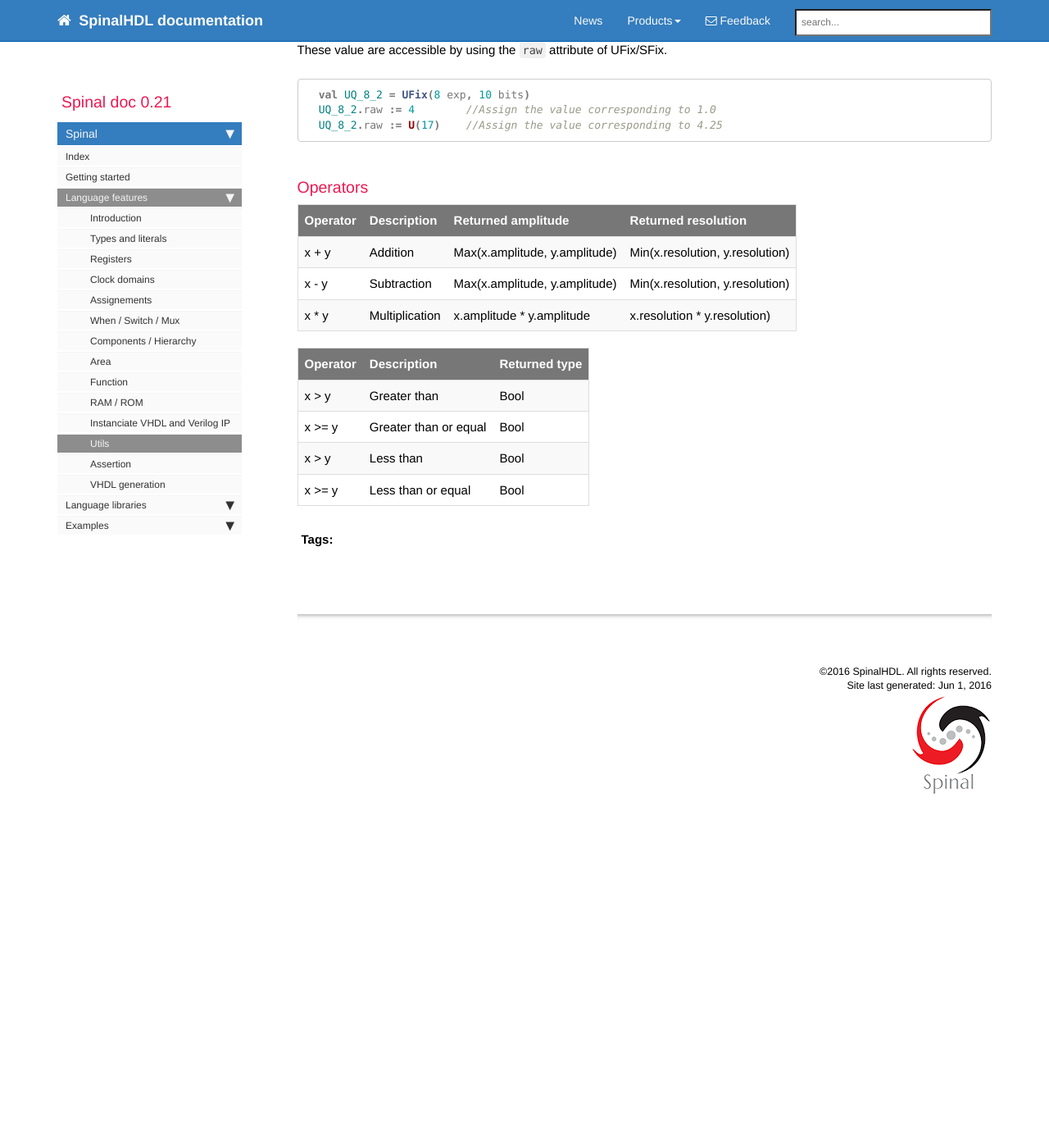
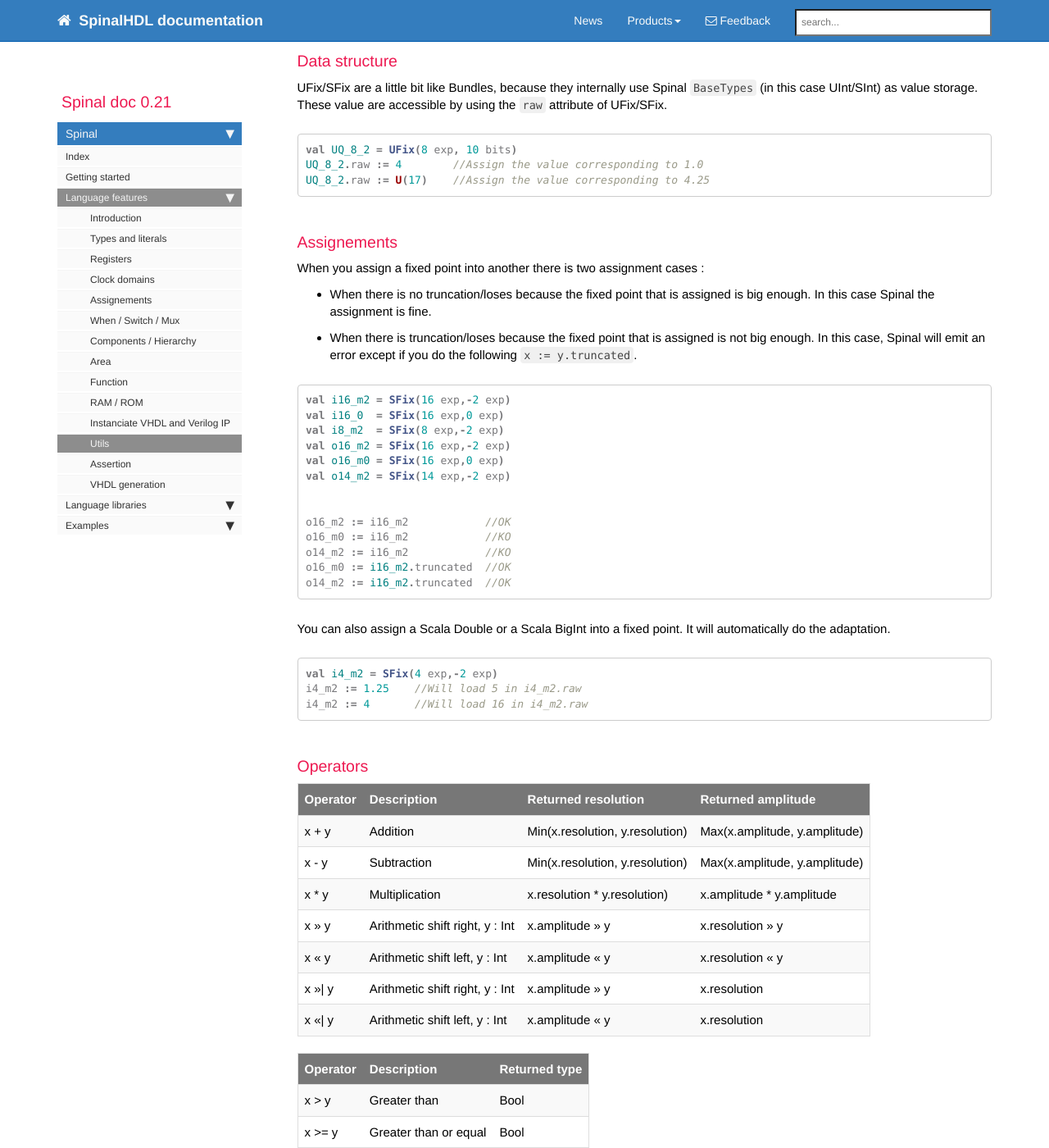
Before and after one commit to SpinalHDL/SpinalDoc, a Jekyll site: the page built from spinal/core/utils.md, in a window 1280 px wide and 1400 px high, scrolled down 1575 px. Shown: the whole window at 82% size. Built offline with Jekyll 4.4.1, drawn with Linux system fonts in a browser that asks for light colours; nearby versions of some CDN libraries; comment, search, counter and statistics services are not loaded; before the commit the page ends 2604 px from its top, so only the background shows below that; some of the changed text lies outside the part shown.

Commit message:
fixed point documentation done

````diff
--- a/spinal/core/utils.md
+++ b/spinal/core/utils.md
@@ -21,7 +21,7 @@
 ## Fixed point
 Spinal include an implementation of fixed point data types called UFix for the unsigned version and SFix for the signed one.
 
-{% include warning.html content="The Spinal fixed point support was not extensively used/tested, if you have any bug with it or you think that an functionality is missing, please make an github issue and then let's talk about it. Do not use undocumented features." %}
+{% include warning.html content="The Spinal fixed point support is partially used/tested, if you have any bug with it or you think that an functionality is missing, please make an github issue and then let's talk about it. Do not use undocumented features." %}
 
 ### Declaration
 There many imaginable ways to define the format of a given fixed point number. A popular one is to specify how many bits are used after and before the point plus an optional bit for the sign. For example Q8.3 will mean an signed fixed point of 1+8+3 bits, where 8 bit are used for the natural portion and 3 bits for the fractional portion. More information [there](https://en.wikipedia.org/wiki/Q_(number_format)).
@@ -55,18 +55,52 @@
 UFix/SFix are a little bit like Bundles, because they internally use Spinal `BaseTypes` (in this case UInt/SInt) as value storage. These value are accessible by using the `raw` attribute of UFix/SFix.
 
 ```scala
-  val UQ_8_2 = UFix(8 exp, 10 bits)
-  UQ_8_2.raw := 4        //Assign the value corresponding to 1.0
-  UQ_8_2.raw := U(17)    //Assign the value corresponding to 4.25
+val UQ_8_2 = UFix(8 exp, 10 bits)
+UQ_8_2.raw := 4        //Assign the value corresponding to 1.0
+UQ_8_2.raw := U(17)    //Assign the value corresponding to 4.25
+```
+
+### Assignements
+When you assign a fixed point into another there is two assignment cases :
+
+- When there is no truncation/loses because the fixed point that is assigned is big enough. In this case Spinal the assignment is fine.
+- When there is truncation/loses because the fixed point that is assigned is not big enough. In this case, Spinal will emit an error except if you do the following `x := y.truncated`.
+
+```scala
+val i16_m2 = SFix(16 exp,-2 exp)
+val i16_0  = SFix(16 exp,0 exp)
+val i8_m2  = SFix(8 exp,-2 exp)
+val o16_m2 = SFix(16 exp,-2 exp)
+val o16_m0 = SFix(16 exp,0 exp)
+val o14_m2 = SFix(14 exp,-2 exp)
+
+
+o16_m2 := i16_m2            //OK
+o16_m0 := i16_m2            //KO
+o14_m2 := i16_m2            //KO
+o16_m0 := i16_m2.truncated  //OK
+o14_m2 := i16_m2.truncated  //OK
+```
+
+You can also assign a Scala Double or a Scala BigInt into a fixed point. It will automatically do the adaptation.
+
+```scala
+val i4_m2 = SFix(4 exp,-2 exp)
+i4_m2 := 1.25    //Will load 5 in i4_m2.raw
+i4_m2 := 4       //Will load 16 in i4_m2.raw
 ```
 
 ### Operators
 
-| Operator | Description | Returned amplitude | Returned resolution |
+| Operator | Description | Returned resolution | Returned amplitude |
 | ------- | ---- | --- | --- |
-| x + y |  Addition | Max(x.amplitude, y.amplitude) |  Min(x.resolution, y.resolution) |
-| x - y |  Subtraction  | Max(x.amplitude, y.amplitude) |  Min(x.resolution, y.resolution) |
-| x * y |  Multiplication | x.amplitude * y.amplitude |  x.resolution * y.resolution) |
+| x + y |  Addition |  Min(x.resolution, y.resolution) | Max(x.amplitude, y.amplitude) |
+| x - y |  Subtraction  |   Min(x.resolution, y.resolution) | Max(x.amplitude, y.amplitude) |
+| x * y |  Multiplication |  x.resolution * y.resolution) | x.amplitude * y.amplitude |
+| x >> y |  Arithmetic shift right, y : Int | x.amplitude >> y | x.resolution >> y |
+| x << y |  Arithmetic shift left, y : Int| x.amplitude << y | x.resolution << y |
+| x >>\| y |  Arithmetic shift right, y : Int | x.amplitude >> y | x.resolution |
+| x <<\| y |  Arithmetic shift left, y : Int | x.amplitude << y |  x.resolution |
 
 | Operator | Description | Returned type |
 | ------- | ---- | --- | --- |
@@ -74,3 +108,20 @@
 | x >= y |  Greater than or equal | Bool  |
 | x > y |  Less than  | Bool |
 | x >= y |  Less than or equal | Bool  |
+
+### Functions
+
+| Name | Return | Description |
+| ------- | ---- | --- |
+| x.maxValue | Double | Return the maximum value storable |
+| x.minValue | Double  | Return the minimum value storable |
+| x.resolution |  Double | x.amplitude * y.amplitude |
+
+### Casts
+
+| Name | Return | Description |
+| ------- | ---- | --- |
+| myUFix.toUInt | UInt | Return the corresponding UInt (with truncation) |
+| mySFix.toSInt | SInt | Return the corresponding SInt (with truncation) |
+| myUInt.toUFix | UFix | Return the corresponding UFix  |
+| mySInt.toSFix | SFix | Return the corresponding SFix |
````
Also changed, not shown: spinal/core/types.md (+2 -0 lines).
